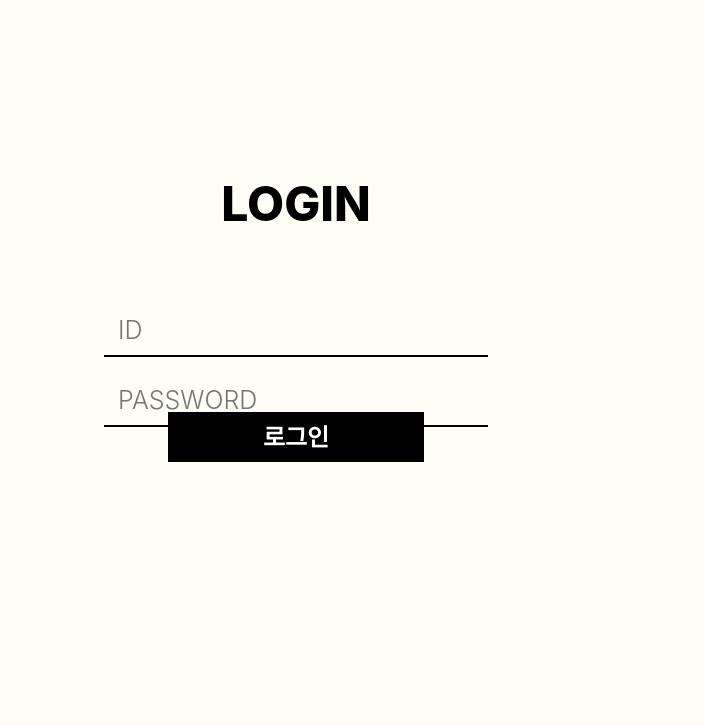
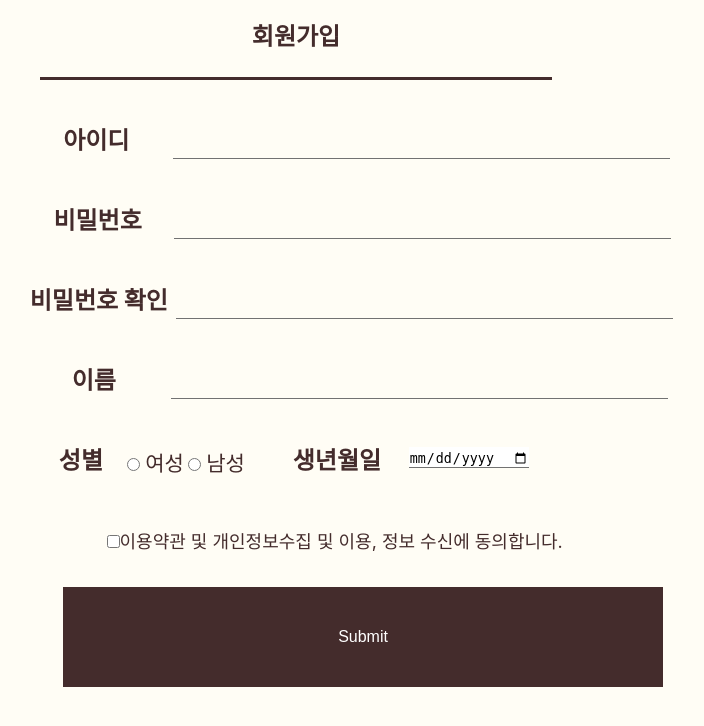
Before and after one commit to PHSo0/luck_2, a PHP site: page /register.php in a window 1280 px wide. Shown: the part 53-779 px from the top of the page, without its empty margins (344-1048 px from the left). Run offline with PHP 8.4, Linux system fonts and the light colour scheme.

Commit message:
'회원가입이 완료되었습니다' 창 추가

```diff
--- a/header/no_login_header.php
+++ b/header/no_login_header.php
@@ -76,9 +76,9 @@ header{
 <body>
     <!--로그인을 하지 않은 경우의 헤더파일 (백그라운드 색 포함)-->
     <header>
-        <span class = "box1" onclick="window.location.href='http://localhost/Wp_project/main.php'">오늘의 운세</span>
-        <span class = "box2" onclick = "window.location.href='http://localhost/Wp_project/login/login.php'">로그인 </span>
-        <span class = "box3" onclick = "window.location.href = 'http://localhost/Wp_project/login/register.php'">회원가입</span>
+        <span class = "box1" onclick="location.href='../main.php'">오늘의 운세</span>
+        <span class = "box2" onclick = "location.href='../login/login.php'">로그인 </span>
+        <span class = "box3" onclick = "location.href = '../login/register.php'">회원가입</span>
         <span class = "box4">Q&A</span>
     </header>
 </body>
--- a/header/yes_login_header.php
+++ b/header/yes_login_header.php
@@ -63,8 +63,8 @@ header{
 <body>
     <!--로그인에 성공했을 경우의 헤더파일 (백그라운드 색 포함)-->
     <header>
-        <span class = "box1" onclick = "window.location.href='http://localhost/Wp_project/main.php'">오늘의 운세</span>
-        <span class = "box2" onclick = "window.location.href='http://localhost/Wp_project/login/process.php?mode=logout'">로그아웃</span>
+        <span class = "box1" onclick = "location.href='../main.php'">오늘의 운세</span>
+        <span class = "box2" onclick = "location.href='../login/process.php?mode=logout'">로그아웃</span>
         <span class = "box3">Q&A</span>
     </header>
 </body>
--- a/login/process.php
+++ b/login/process.php
@@ -31,7 +31,7 @@
 
             $sql -> execute();
 
-        header('location:../main.php');
+        header('location:joincomplete.php');
         break;
 
         case 'login':
--- a/login/register.php
+++ b/login/register.php
@@ -6,84 +6,239 @@
     <meta name="viewport" content="width=device-width, initial-scale=1.0">
     <title>Document</title>
 <style>
-body{
+    body{
     padding : 0%;
     margin : 0%;
     border : none;
     background : #FFFDF5;
-}
-.login{
-    color : #000000;
-    width: 100%;
-    height : 100px;
-    text-align: center;
-    font-family: 'Inter';
-    font-style: normal;
-    font-weight: 800;
-    font-size: 48px;
-    line-height: 58px;
-    position: fixed;
-    top : 228px;
-
-}
-.id{
-    width :30%;
+    }
+    .title {
+    width :40%;
     height : 50px;
     font-family: 'Inter';
     font-style: normal;
-    font-weight: 300;
-    font-size: 25px;
-    line-height: 30px;
-    background-color: #fffdf5;
-    position : fixed;
-    top : 358px;
+    font-weight: 700;
+    font-size: 24px;
+    text-align: center;
+    color: #442C2C;
+    position : absolute;
+    top : 10%;
+    left : 30%;
+    line-height: 20px;
     border : 0px;
-    border-bottom: 2px solid #000000;
-    left : 35%;
+    border-bottom: 3px solid #442C2C;
+
 }
-.pw{
-    width :30%;
+
+.joinid {
+    width :40%;
     height : 50px;
     font-family: 'Inter';
     font-style: normal;
-    font-weight: 300;
-    font-size: 25px;
-    line-height: 30px;
-    background-color: #fffdf5;
-    position : fixed;
-    top : 428px;
-    border : 0px;
-    border-bottom: 2px solid #000000;
-    left : 35%;
+    font-weight: 700;
+    font-size: 24px;
+    text-align: center;
+    color: #442C2C;
+    position : absolute;
+    top:23.0%;
+    left :14.4%;
+    line-height: 20px;
 }
-.button{
-    background-color: #000000;
-    color : white;
-    width : 20%;
+
+.joinpw{
+    width :40%;
     height : 50px;
-    position : fixed;
-    bottom : 285px;
-    left: 40%;
     font-family: 'Inter';
     font-style: normal;
-    font-weight: 800;
+    font-weight: 700;
     font-size: 24px;
-    line-height: 29px;
+    text-align: center;
+    color: #442C2C;
+    position : absolute;
+    top:33.0%;
+    left : 14.5%;
+    line-height: 20px;
 }
 
+.pwcheck{
+    width :40%;
+    height : 50px;
+    font-family: 'Inter';
+    font-style: normal;
+    font-weight: 700;
+    font-size: 24px;
+    text-align: center;
+    color: #442C2C;
+    position : absolute;
+    top:43.0%;
+    left : 14.6%;
+    line-height: 20px;
+}
+
+.name{
+    width :40%;
+    height : 50px;
+    font-family: 'Inter';
+    font-style: normal;
+    font-weight: 700;
+    font-size: 24px;
+    text-align: center;
+    color: #442C2C;
+    position : absolute;
+    top:53.0%;
+    left : 14.2%;
+    line-height: 20px;
+}
+
+.sex{
+    width :40%;
+    height : 50px;
+    font-family: 'Inter';
+    font-style: normal;
+    font-weight: 700;
+    font-size: 24px;
+    text-align: center;
+    color: #442C2C;
+    position : absolute;
+    top:63.0%;
+    left : 13.2%;
+    line-height: 20px;
+}
+
+.birth{
+    width :40%;
+    height : 50px;
+    font-family: 'Inter';
+    font-style: normal;
+    font-weight: 700;
+    font-size: 24px;
+    text-align: center;
+    color: #442C2C;
+    position : absolute;
+    top:63.0%;
+    left : 33.2%;
+    line-height: 20px;
+}
+
+#a{
+    position:absolute;
+    top:62.5%;
+    left:36.8%;
+}
+
+.a1{
+    color: #442C2C;
+    font-size:21px;
+    width: 50%;
+}
+
+#b{
+    position:absolute;
+    top:62.5%;
+    left:58.8%;
+}
+.b1{
+    border-bottom: 1px solid #727272;
+    color: #442C2C;
+    background-color: white;
+    font-size: 16px;
+    font-family: 'inter';
+}
+
+#c{
+    position:absolute;
+    top:72.5%;
+    left:35.2%;
+}
+
+.c1{
+    font-size: 18px;
+    font-family: 'inter';
+    color:#442C2C;
+}
+
+.d1{
+    font-size: 24px;
+    font-family: 'inter';
+    color: white;
+}
+
+.button{
+    background-color: #442C2C;
+    border: none;
+    color: white;
+    font-size: 24px;
+    padding: 15px 32px;
+    text-align: center;
+    text-decoration: none;
+    display: inline-block;
+    font-size: 16px;
+    position: absolute;
+    top:80%;
+    left:31.8%;
+    width: 600px;
+    height: 100px;
+}
+
+#id{
+    position: absolute;
+    left: 65%;
+    background-color: #FFFDF5;
+    border-bottom: 1px solid #727272;
+    height: 27px;
+}
+
+#pw{
+    position: absolute;
+    left: 65%;
+    background-color: #FFFDF5;
+    border-bottom: 1px solid #727272;
+    height: 27px;
+}
+
+#pwch{
+    position: absolute;
+    left: 65%;
+    background-color: #FFFDF5;
+    border-bottom: 1px solid #727272;
+    height: 27px;
+}
+
+#na{
+    position: absolute;
+    left: 65%;
+    background-color: #FFFDF5;
+    border-bottom: 1px solid #727272;
+    height: 27px;
+}
 </style>
 </head>
 <body>
-    <!--로그인 화면 구현 완성-->
     <?php
     include("../header/no_login_header.php");
     ?>
-    <p class = "login">LOGIN</p>
-    <form action = "process.php?mode=login" method = "post">
-    <input class = "id" name = "id" type = "text" placeholder="  ID">
-    <input class = "pw" name = "pw" type = "password" placeholder="  PASSWORD">
-    <input class = "button" type = "submit" value="로그인">
+    <form name = "register" action="process.php?mode=register" method = "post">
+    <label class="title">회원가입</label>
+    <label class="joinid">아이디<input type="text" name = "id" size="60" id="id"></label>
+    <label class="joinpw">비밀번호<input type="password" name = "pw1"size="60" id="pw"></label>
+    <label class="pwcheck">비밀번호 확인<input type="password" name = "pw2"size="60" id="pwch"></label>
+    <label class="name">이름<input type="text" name = "name" size="60" id="na"></label>
+    <label class="sex">성별</label><label class="birth">생년월일</label>
+
+    <div id="a">
+    <label class="a1"><input type="radio" name="sex" value ="female">  여성</label>
+    <label class="a1"><input type="radio" name="sex" value = "male">  남성</label>
+    </div>
+
+    <div id="b">
+    <label class="b1"><input type="date" name = "birth"></label>
+    </div>
+
+    <div id="c">
+    <lable class="c1"><input type="checkbox" name = "check" value = "ok">이용약관 및 개인정보수집 및 이용, 정보 수신에 동의합니다.</label>
+    </div>
+
+    <label class="d1"><input type = "submit" class="button">회원가입</label>
     </form>
-
 </body>
 </html>
```
Also changed, not shown: joincomplete.css (deleted, +0 -13 lines), login/joincomplete.php (renamed from joincomplete.php, +16 -1 lines).
